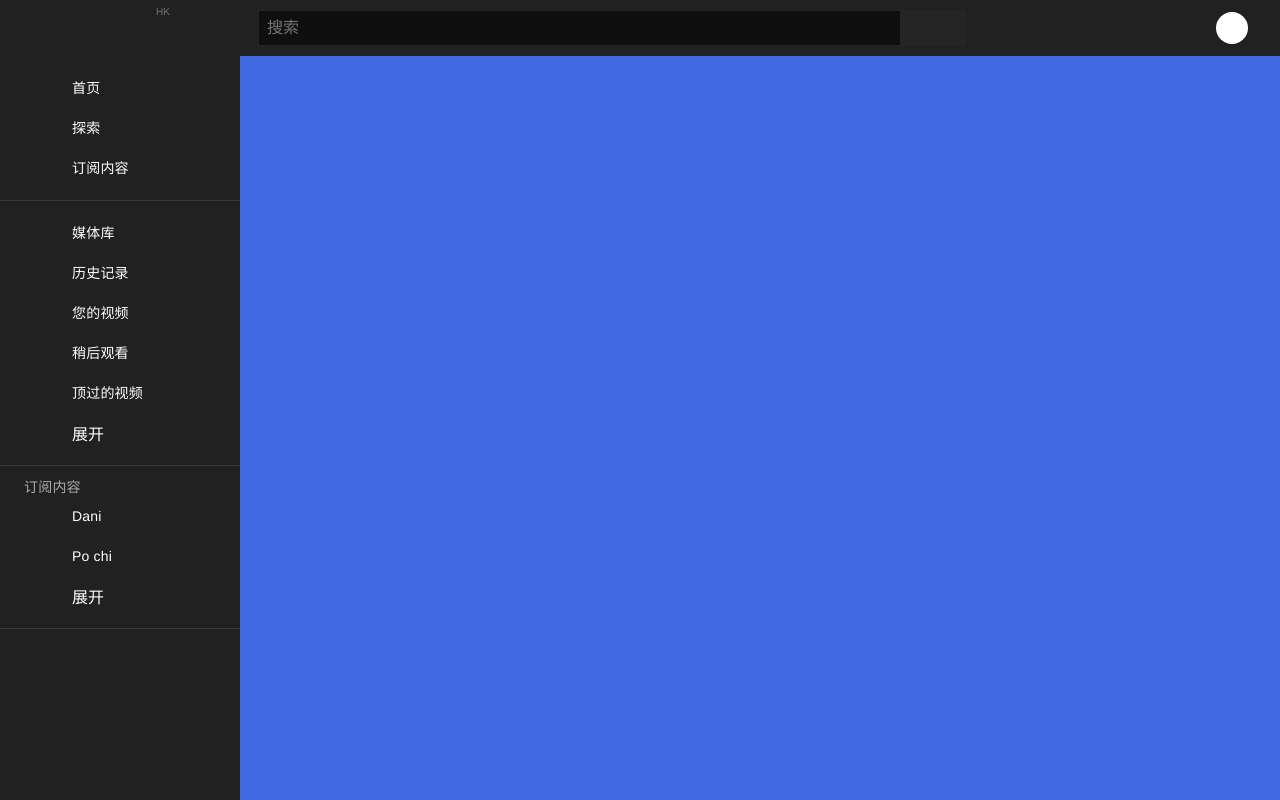
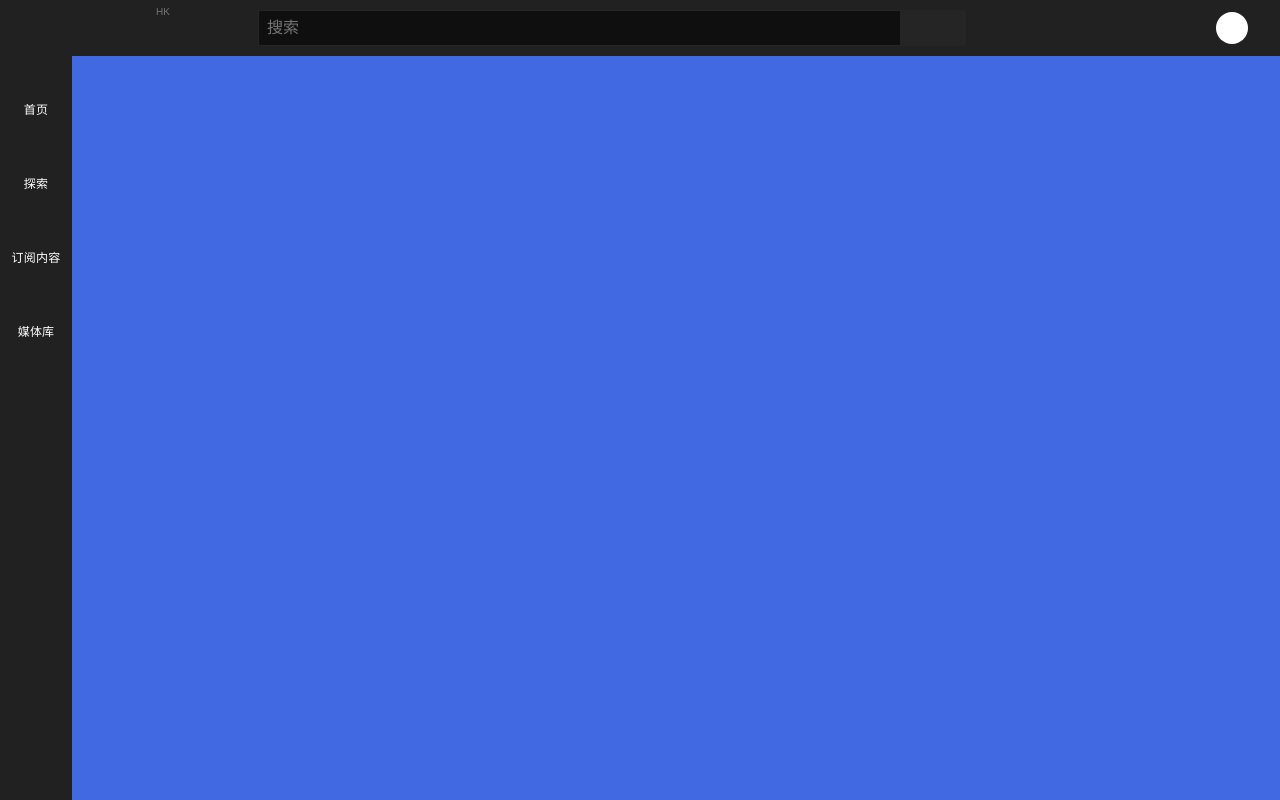
Before and after one commit to kkkktaci/vue-youtube, a Vue app: page / in a window 1280 px wide. Built offline with nearby package versions, Linux system fonts and the light colour scheme.

Commit message:
Add mini drawer

```diff
--- a/src/components/Drawer/Drawer.vue
+++ b/src/components/Drawer/Drawer.vue
@@ -1,40 +1,9 @@
 <template>
-  <div class="drawer">
-    <Section>
-      <Item title="首页" svgName="home"></Item>
-      <Item title="探索" svgName="discover"></Item>
-      <Item title="订阅内容" svgName="subscription"></Item>
-    </Section>
-    <Section>
-      <Item title="媒体库" svgName="media"></Item>
-      <Item title="历史记录" svgName="history"></Item>
-      <Item title="您的视频" svgName="videos"></Item>
-      <Item title="稍后观看" svgName="later"></Item>
-      <Item title="顶过的视频" svgName="like"></Item>
-      <PlayList />
-    </Section>
-    <Section title="订阅内容">
-      <Subscription />
-    </Section>
-  </div>
+  <DrawerList></DrawerList>
+  <MiniDrawerList></MiniDrawerList>
 </template>
 
 <script setup>
-import Section from './DrawerSection.vue'
-import Item from './DrawerItem.vue'
-import PlayList from './PlayList.vue'
-import Subscription from './Subscription.vue'
+import DrawerList from './DrawerList.vue'
+import MiniDrawerList from './MiniDrawerList.vue'
 </script>
-
-<style scoped>
-  .drawer {
-    width: var(--v-app-drawer-width);
-    height: 100%;
-    background-color: var(--v-primary-color);
-    z-index: 3;
-    overflow-y: scroll;
-  }
-  .drawer-item-icon {
-    fill: var(--v-icon-inactive)
-  }
-</style>
--- /dev/null
+++ b/src/components/Drawer/DrawerList.vue
@@ -0,0 +1,43 @@
+<template>
+  <div class="drawer">
+    <Section>
+      <Item title="首页" svgName="home"></Item>
+      <Item title="探索" svgName="discover"></Item>
+      <Item title="订阅内容" svgName="subscription"></Item>
+    </Section>
+    <Section>
+      <Item title="媒体库" svgName="media"></Item>
+      <Item title="历史记录" svgName="history"></Item>
+      <Item title="您的视频" svgName="videos"></Item>
+      <Item title="稍后观看" svgName="later"></Item>
+      <Item title="顶过的视频" svgName="like"></Item>
+      <PlayList />
+    </Section>
+    <Section title="订阅内容">
+      <Subscription />
+    </Section>
+  </div>
+</template>
+
+<script setup>
+import Section from './DrawerSection.vue'
+import Item from './DrawerItem.vue'
+import PlayList from './PlayList.vue'
+import Subscription from './Subscription.vue'
+</script>
+
+<style scoped>
+  .drawer {
+    display: block;
+    width: var(--v-app-drawer-width);
+    height: 100%;
+    background-color: var(--v-primary-color);
+    z-index: 3;
+    overflow-y: scroll;
+  }
+  @media screen and (max-width: 1330px) {
+    .drawer {
+      display: none;
+    }
+  }
+</style>
--- /dev/null
+++ b/src/components/Drawer/MiniDrawerItem.vue
@@ -0,0 +1,40 @@
+<template>
+  <div class="mini-drawer-item-container">
+    <div class="icon-container">
+      <SvgIcon v-if="svgName" :name="svgName"></SvgIcon>
+    </div>
+    <span class="mini-drawer-item-title">{{ title }}</span>
+  </div>
+</template>
+
+<script setup>
+import SvgIcon from '@components/SvgIcon.vue'
+
+defineProps({
+  svgName: String,
+  title: {
+    type: String,
+    required: true
+  }
+})
+
+</script>
+
+<style scoped>
+  .mini-drawer-item-container {
+    width: 72px;
+    height: 74px;
+    display: flex;
+    justify-content: center;
+    align-items: center;
+    flex-direction: column;
+    color: var(--v-text-primary);
+    cursor: pointer;
+  }
+  .icon-container {
+    margin-bottom: 6px;
+  }
+  .mini-drawer-item-container:hover {
+    background-color: var(--v-drawer-item-active);
+  }
+</style>
--- /dev/null
+++ b/src/components/Drawer/MiniDrawerList.vue
@@ -0,0 +1,28 @@
+<template>
+  <div class="mini-drawer">
+    <MiniItem title="首页" svgName="home"></MiniItem>
+    <MiniItem title="探索" svgName="discover"></MiniItem>
+    <MiniItem title="订阅内容" svgName="subscription"></MiniItem>
+    <MiniItem title="媒体库" svgName="media"></MiniItem>
+  </div>
+</template>
+
+<script setup>
+import MiniItem from './MiniDrawerItem.vue'
+</script>
+
+<style scoped>
+  .mini-drawer {
+    display: none;
+    width: 72px;
+    height: 100%;
+    background-color: var(--v-primary-color);
+    z-index: 3;
+    overflow-y: scroll;
+  }
+  @media screen and (max-width: 1330px) {
+    .mini-drawer {
+      display: block;
+    }
+  }
+</style>
--- a/variable.css
+++ b/variable.css
@@ -8,6 +8,8 @@
   --v-drawer-divid-color: rgb(229, 229, 229);
   --v-drawer-item-active: rgb(229, 229, 229);
   --v-icon-inactive: #606060;
+
+  --v-mini-max-width: 1330px;
 
   /* text */
   --v-text-primary: #030303;
@@ -28,6 +30,11 @@
   --v-text-comment-font-weight: 400;
   --v-text-comment-line-height: 16px;
   --v-text-comment-letter-space: .2px;
+
+  --v-mini-text-comment-font-size: 12px;
+  --v-mini-text-comment-font-weight: 400;
+  --v-mini-text-comment-line-height: 16px;
+  --v-mini-text-comment-letter-space: .2px;
 }
 
 :root[data-theme=dark] {
@@ -53,6 +60,13 @@
   letter-spacing: var(--v-text-comment-letter-space);
 }
 
+.mini-drawer-item-title {
+  font-size: var(--v-mini-text-comment-font-size);
+  font-weight: var(--v-mini-text-comment-font-weight);
+  line-height: var(--v-mini-text-comment-line-height);
+  letter-spacing: var(--v-mini-text-comment-letter-space);
+}
+
 .drawer-section-title {
   font-size: var(--v-text-comment-font-size);
   font-weight: 500;
```
